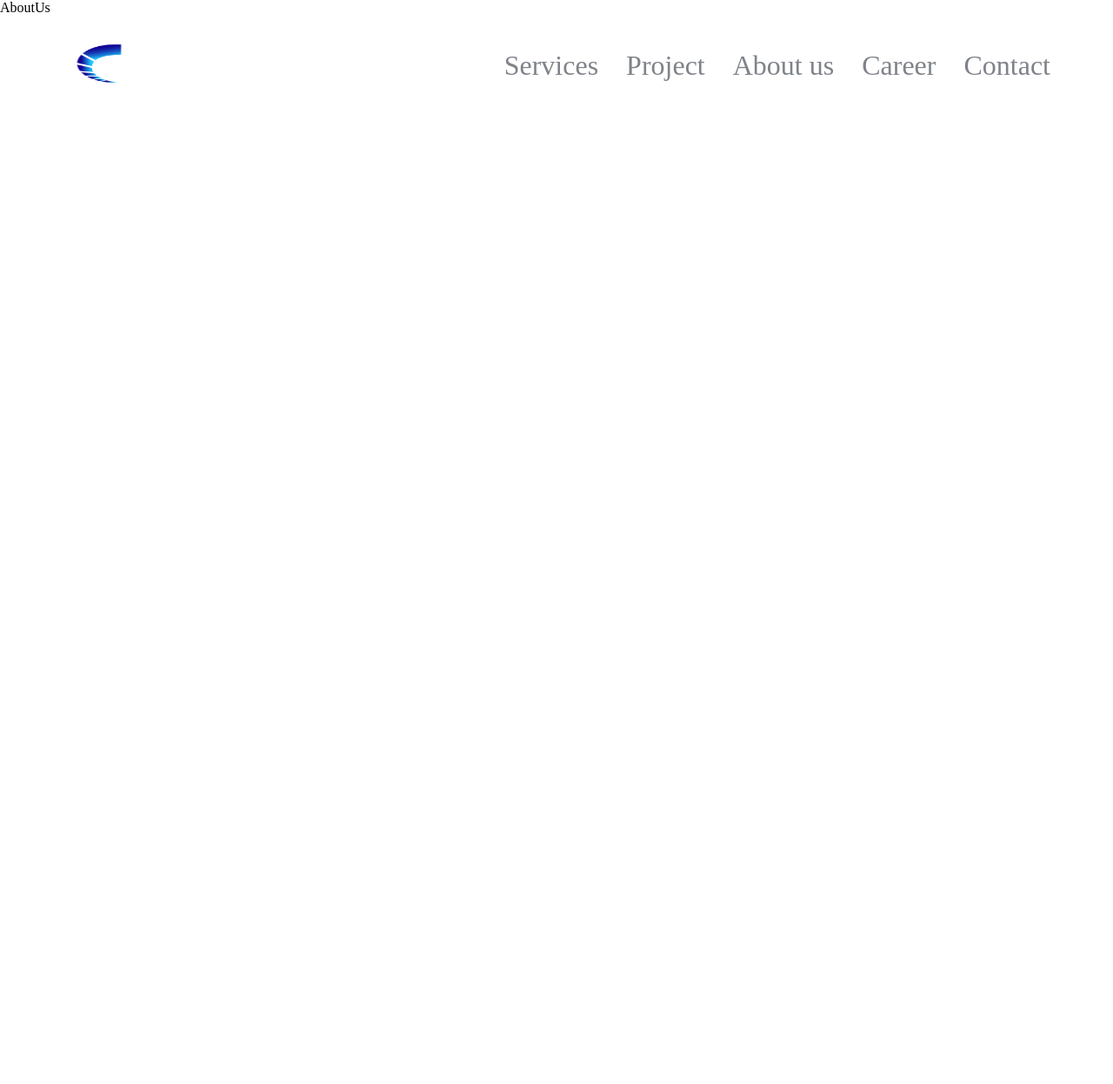
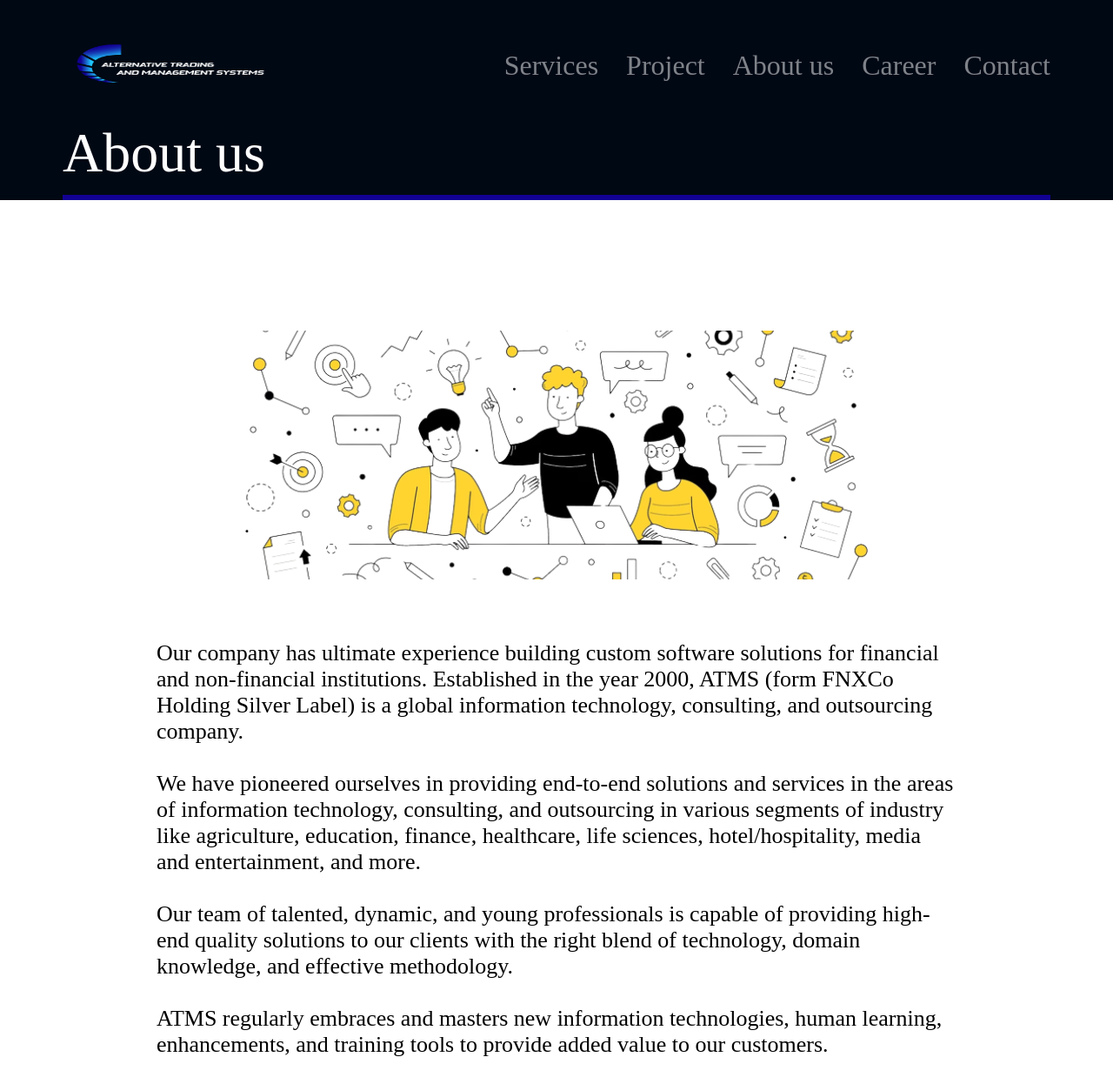
Before and after one commit to atmstech444/atms-front, a React (Vite) app: page /aboutus in a window 1280 px wide. Shown: the whole page at 87% size. Before the commit the page ends 800 px from the top, so only its background shows below. Built offline with nearby package versions, Linux system fonts and the light colour scheme.

Commit message:
style:about us page

```diff
--- a/src/pages/AboutUs.tsx
+++ b/src/pages/AboutUs.tsx
@@ -1,3 +1,125 @@
-export default function AboutUs() {
-  return <div>AboutUs</div>;
-}
+import styled from "styled-components";
+import mobileImg from "../assets/images/aboutmobile.svg";
+import desktopImg from "../assets/images/aboutDesktop.svg";
+
+const AboutUs = () => {
+  return (
+    <>
+      <Header>
+        <AboutText>About us</AboutText>
+        <Line></Line>
+      </Header>
+      <MainContainer>
+        <Content>
+          <ImgMobile src={mobileImg} alt="icon" />
+          <ImgDesktop src={desktopImg} alt="icon" />
+          <TextDiv>
+            <p>
+              Our company has ultimate experience building custom software
+              solutions for financial and non-financial institutions.
+              Established in the year 2000, ATMS (form FNXCo Holding Silver
+              Label) is a global information technology, consulting, and
+              outsourcing company.
+            </p>
+            <p>
+              We have pioneered ourselves in providing end-to-end solutions and
+              services in the areas of information technology, consulting, and
+              outsourcing in various segments of industry like agriculture,
+              education, finance, healthcare, life sciences, hotel/hospitality,
+              media and entertainment, and more.
+            </p>
+            <p>
+              Our team of talented, dynamic, and young professionals is capable
+              of providing high-end quality solutions to our clients with the
+              right blend of technology, domain knowledge, and effective
+              methodology.
+            </p>
+            ATMS regularly embraces and masters new information technologies,
+            human learning, enhancements, and training tools to provide added
+            value to our customers.
+          </TextDiv>
+        </Content>
+      </MainContainer>
+    </>
+  );
+};
+
+export default AboutUs;
+
+const MainContainer = styled.div`
+  margin-top: 150px;
+  padding: 0 180px;
+
+  @media (max-width: 899px) {
+    padding: 0 25px;
+  }
+`;
+
+const AboutText = styled.h1`
+  color: #fff;
+  font-size: 64px;
+  font-style: normal;
+  font-weight: 400;
+  line-height: 150%;
+
+  @media (max-width: 1080px) {
+    font-size: 42px;
+  }
+  @media (max-width: 599px) {
+    font-size: 30px;
+  }
+`;
+
+const Line = styled.div`
+  height: 6px;
+  background: #120093;
+  margin-bottom: 25px;
+`;
+
+const TextDiv = styled.div`
+  margin-top: 30px;
+  display: flex;
+  flex-direction: column;
+  gap: 15px;
+  font-size: 16px;
+  align-items: center;
+  @media (min-width: 599px) {
+    font-size: 26px;
+    gap: 30px;
+    margin-top: 50px;
+  }
+`;
+
+const ImgMobile = styled.img`
+  width: 100%;
+  @media (min-width: 599px) {
+    display: none;
+  }
+`;
+
+const ImgDesktop = styled.img`
+  display: none;
+  @media (min-width: 599px) {
+    display: block;
+    width: 80%;
+  }
+`;
+
+const Content = styled.div`
+  display: flex;
+  flex-direction: column;
+  align-items: center;
+  gap: 20px;
+  margin-bottom: 30px;
+`;
+
+const Header = styled.div`
+  background-color: #000814;
+  padding: 18% 24px 0 24px;
+  @media (min-width: 678px) {
+    padding: 10% 24px 0 24px;
+  }
+  @media (min-width: 1024px) {
+    padding: 10% 72px 0 72px;
+  }
+`;
--- a/src/pages/career/Career.tsx
+++ b/src/pages/career/Career.tsx
@@ -17,6 +17,7 @@ import {
   Label,
   SubmitButton,
   Img,
+  Header,
 } from "./Styles";
 
 const Career = () => {
@@ -83,9 +84,11 @@ const Career = () => {
   };
   return (
     <>
-      <MainContainer>
+      <Header>
         <CareerText>Career</CareerText>
         <Line></Line>
+      </Header>
+      <MainContainer>
         <Paragraph>
           Your next career move might be just around the corner – let's make it
           happen together!"
--- a/src/pages/career/Styles.tsx
+++ b/src/pages/career/Styles.tsx
@@ -1,7 +1,6 @@
 import styled from "styled-components";
 
 export const MainContainer = styled.div`
-  margin-top: 150px;
   padding: 0 70px;
 
   @media (max-width: 599px) {
@@ -10,7 +9,7 @@ export const MainContainer = styled.div`
 `;
 
 export const CareerText = styled.h1`
-  color: #000814;
+  color: #fff;
   font-size: 64px;
   font-style: normal;
   font-weight: 400;
@@ -145,3 +144,14 @@ export const Error = styled.p`
   font-size: 14px;
   color: red;
 `;
+
+export const Header = styled.div`
+  background-color: #000814;
+  padding: 18% 24px 0 24px;
+  @media (min-width: 678px) {
+    padding: 10% 24px 0 24px;
+  }
+  @media (min-width: 1024px) {
+    padding: 10% 72px 0 72px;
+  }
+`;
```
Also changed, not shown: src/assets/images/aboutDesktop.svg (added), src/assets/images/aboutmobile.svg (added).
